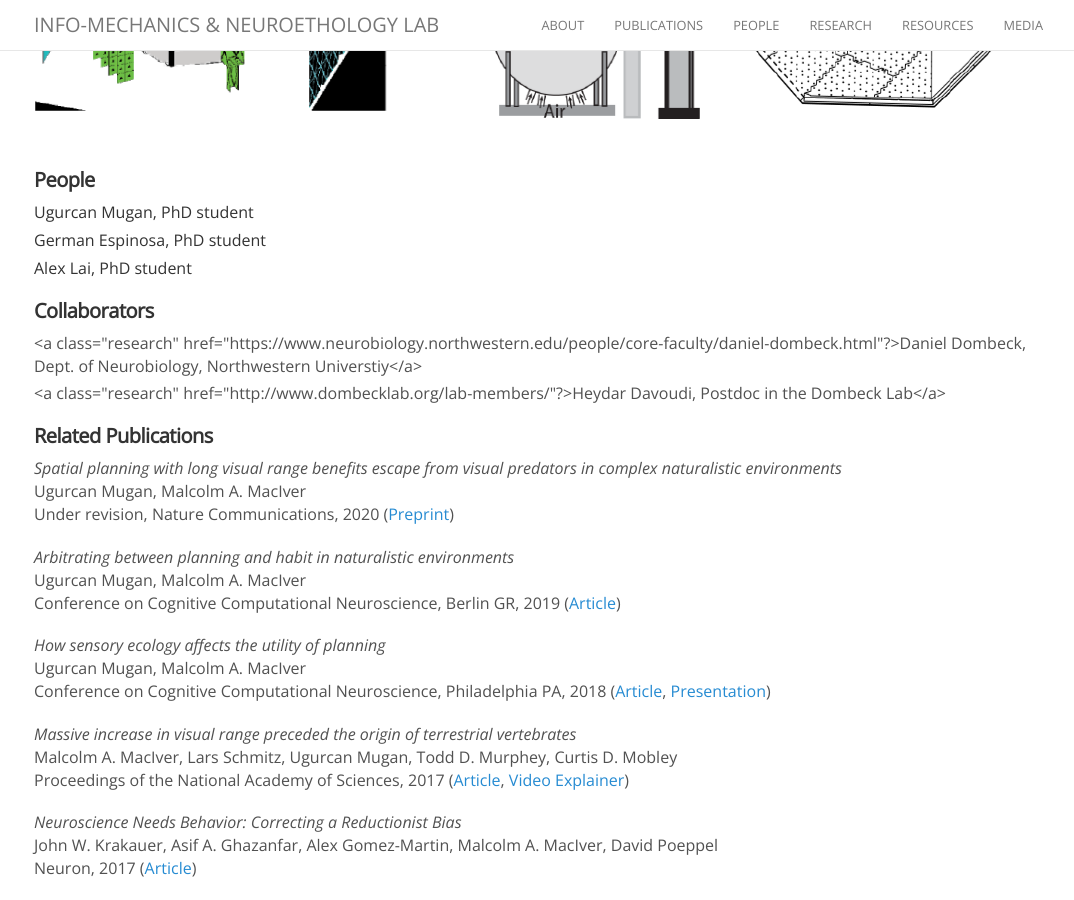
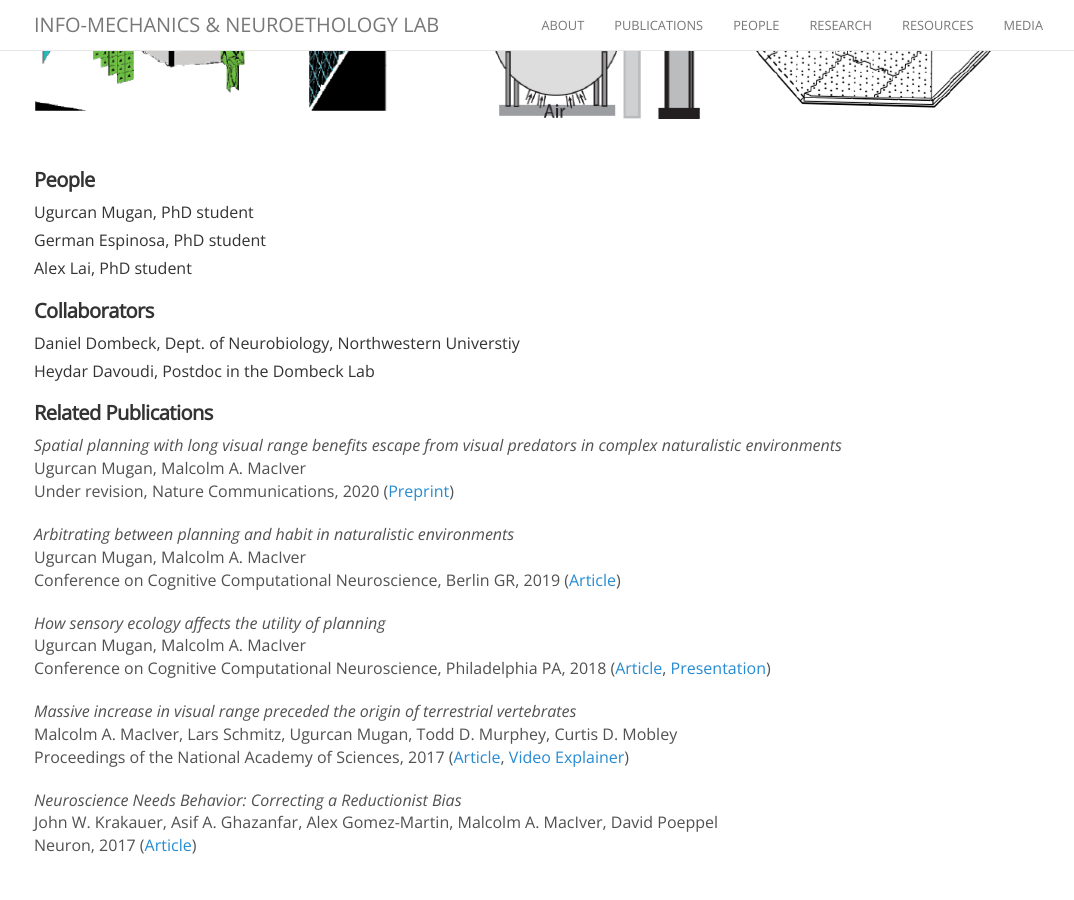
Before and after one commit to maciverlab/maciverlab.github.io, a Jekyll site: the page built from _projects/planning.md, in a window 1280 px wide and 900 px high, scrolled down 1784 px. Shown: the whole window, without its empty margins (109-1183 px from the left). Built offline with Jekyll 4.4.1, drawn with Linux system fonts in a browser that asks for light colours; nearby versions of some CDN libraries; comment, search, counter and statistics services are not loaded; after the commit the page ends 2661 px from its top, so only the background shows below that.

Commit message:
Update planning.md

```diff
--- a/_projects/planning.md
+++ b/_projects/planning.md
@@ -73,8 +73,8 @@ Rooted in  evolution, we study both the algorithmic formalization and neural sub
 #### Collaborators<br>
 
 <ul style="list-style-position:outside;padding:0px;list-style-type:none;">
-  <li><a class="research" href="https://www.neurobiology.northwestern.edu/people/core-faculty/daniel-dombeck.html"?>Daniel Dombeck, Dept. of Neurobiology, Northwestern Universtiy</a></li>
-  <li><a class="research" href="http://www.dombecklab.org/lab-members/"?>Heydar Davoudi, Postdoc in the Dombeck Lab</a></li>
+  <li><a class="research" href="https://www.neurobiology.northwestern.edu/people/core-faculty/daniel-dombeck.html">Daniel Dombeck, Dept. of Neurobiology, Northwestern Universtiy</a></li>
+  <li><a class="research" href="http://www.dombecklab.org/lab-members/">Heydar Davoudi, Postdoc in the Dombeck Lab</a></li>
 </ul>
 
 #### Related Publications<br>
```
